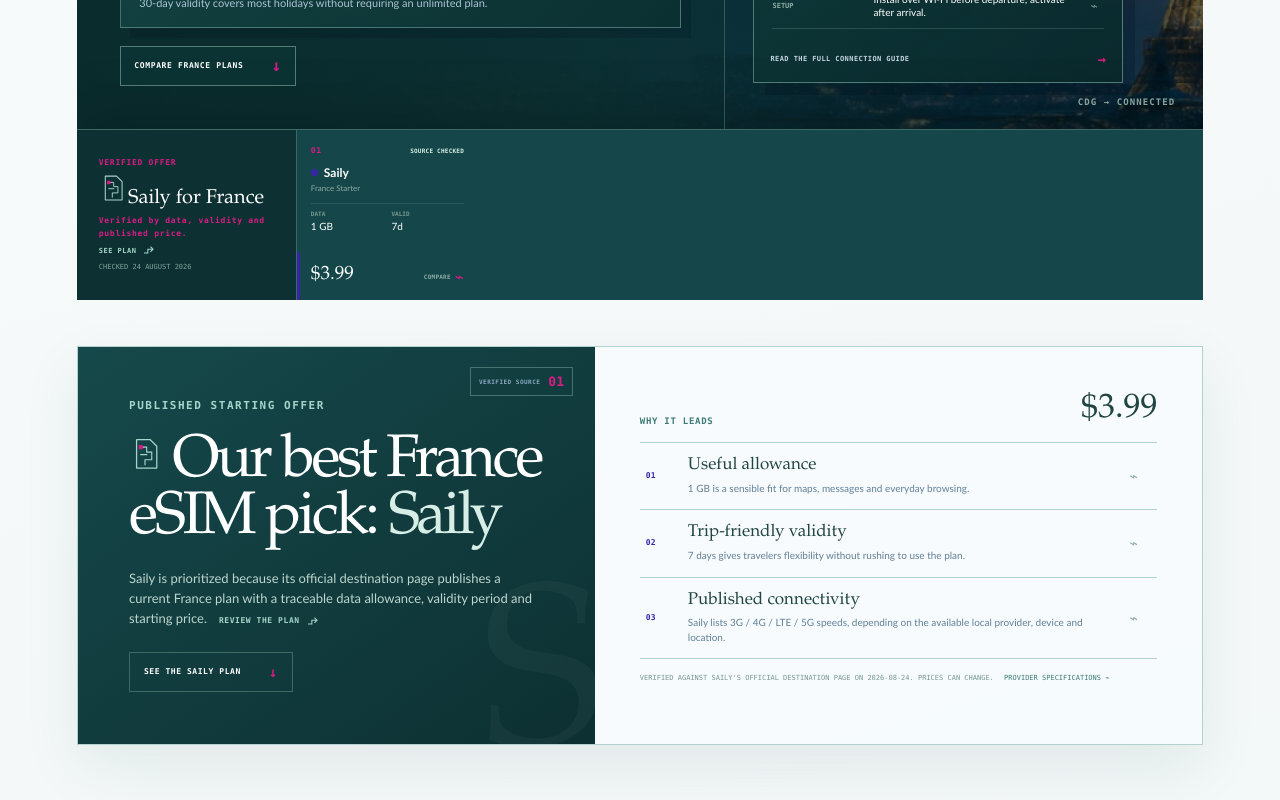
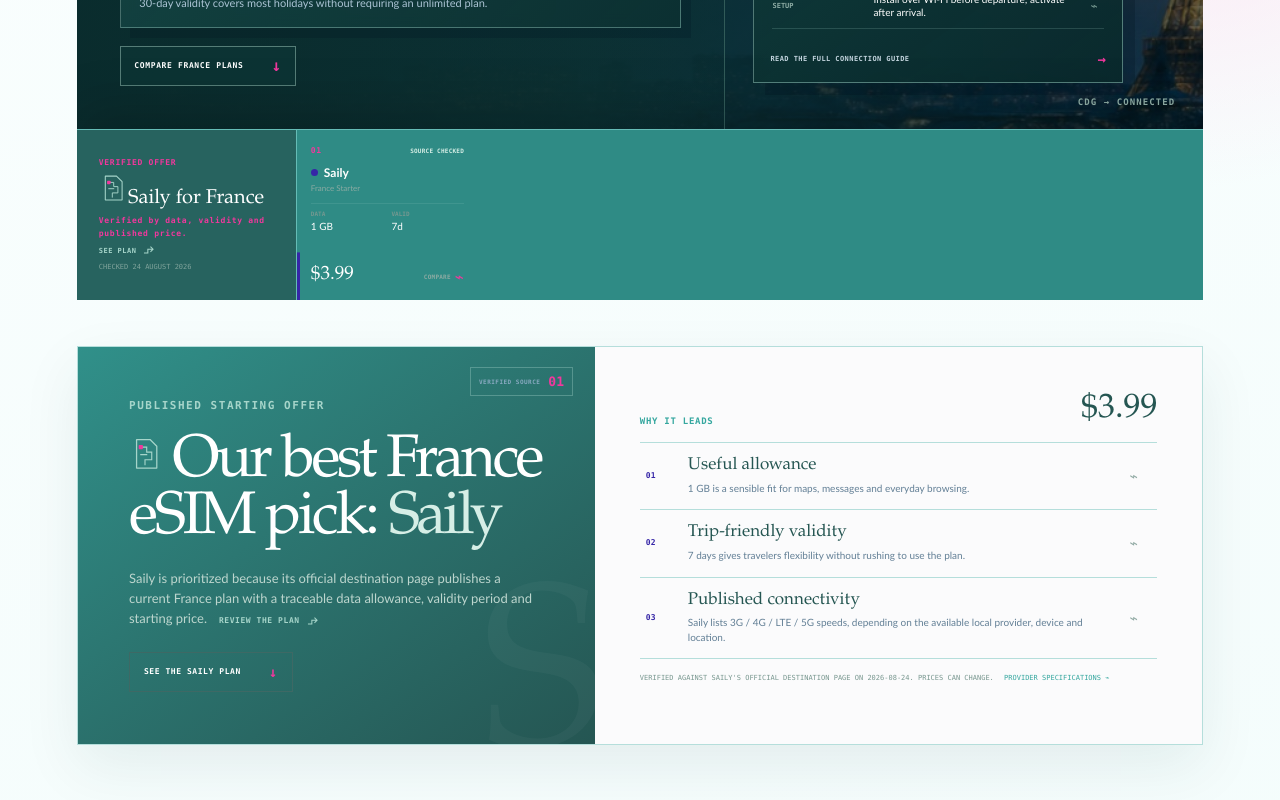
Before and after one commit to KTG1/esimglobal.travel, a Next.js app: page /france in a window 1280 px wide. Shown: the part 680-1480 px from the top of the page. Built offline with nearby package versions, Linux system fonts and the light colour scheme.

Commit message:
Brighten destination palettes for travel

```diff
--- a/app/destinationIdentity.js
+++ b/app/destinationIdentity.js
@@ -20,12 +20,13 @@
       "data-continent": region.toLowerCase().replaceAll(" ", "-"),
     },
     style: {
-      "--ink": `hsl(${hue} 35% 20%)`,
-      "--ocean": `hsl(${hue} 34% 36%)`,
-      "--signal": `hsl(${(hue + 151) % 360} 78% 48%)`,
-      "--line": `hsl(${hue} 25% 76%)`,
-      "--sky": `hsl(${hue} 29% 92%)`,
-      "--paper": `hsl(${hue} 24% 98%)`,
+      "--ink": `hsl(${hue} 40% 24%)`,
+      "--ocean": `hsl(${hue} 52% 43%)`,
+      "--signal": `hsl(${(hue + 151) % 360} 86% 58%)`,
+      "--line": `hsl(${hue} 38% 79%)`,
+      "--sky": `hsl(${hue} 64% 94%)`,
+      "--paper": `hsl(${hue} 70% 99%)`,
+      "--sunwash": `hsl(${(hue + 151) % 360} 92% 94%)`,
     },
   };
 }
--- a/app/globals.css
+++ b/app/globals.css
@@ -53,8 +53,23 @@
 .brandLogo.inverted .logoType small { color: #8ca7bc; }
 
 .hero { position: relative; align-self: center; width: 100%; max-width: 1180px; padding: 12vh 0; }
-.destinationCanvas { isolation: isolate; background: linear-gradient(165deg, var(--paper), var(--sky)); }
+.destinationCanvas { isolation: isolate; background:
+  radial-gradient(circle at 92% 8%, var(--sunwash), transparent 26rem),
+  radial-gradient(circle at 8% 42%, color-mix(in srgb, var(--ocean) 11%, transparent), transparent 31rem),
+  linear-gradient(165deg, var(--paper), var(--sky)); }
 .destinationStory { display: contents; }
+.destinationCanvas .countryDestinationHero { background-color: var(--ink); }
+.destinationCanvas .countryDestinationHero::before { background: linear-gradient(90deg,
+  color-mix(in srgb, var(--ink) 96%, black) 0%,
+  color-mix(in srgb, var(--ink) 88%, transparent) 43%,
+  color-mix(in srgb, var(--ocean) 48%, transparent) 72%,
+  transparent 100%); }
+.destinationCanvas .countryDestinationHero .franceHeroCopy { background: linear-gradient(90deg, color-mix(in srgb, var(--ink) 64%, transparent), transparent); }
+.destinationCanvas .heroPlanBoard { background: color-mix(in srgb, var(--ocean) 66%, var(--ink)); border-color: color-mix(in srgb, white 24%, var(--ocean)); }
+.destinationCanvas .heroPlanBoardLabel { background: color-mix(in srgb, var(--ink) 84%, var(--ocean)); border-color: color-mix(in srgb, white 24%, var(--ocean)); }
+.destinationCanvas .bestPickLead { background: linear-gradient(145deg, color-mix(in srgb, var(--ocean) 72%, var(--ink)), var(--ink)); }
+.destinationCanvas .bestPickPanel, .destinationCanvas .commercialPlanList, .destinationCanvas .planFilters { background-color: color-mix(in srgb, var(--paper) 88%, var(--sunwash)); }
+.destinationCanvas .atlasFooter { background: linear-gradient(120deg, var(--ink), color-mix(in srgb, var(--ink) 72%, var(--ocean))); }
 .routeKicker { margin: 0 0 22px; color: var(--ocean); font: 700 11px/1.2 Menlo, Monaco, monospace; letter-spacing: .14em; }
 h1 { max-width: 1050px; margin: 0; font: 400 clamp(56px, 8.2vw, 112px)/.91 "Iowan Old Style", "Palatino Linotype", Palatino, serif; letter-spacing: -.068em; }
 .heroLead { max-width: 800px; margin: 32px 0 0; color: #355c59; font-size: clamp(18px, 2vw, 24px); line-height: 1.5; letter-spacing: -.025em; }
```
